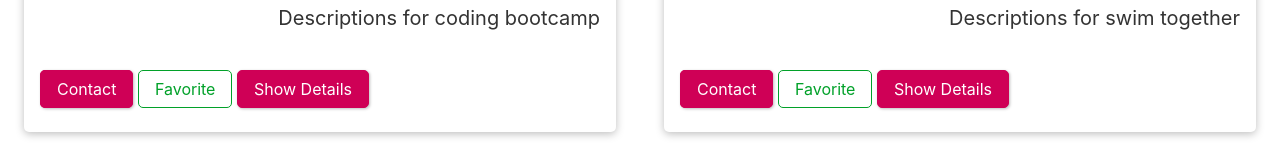
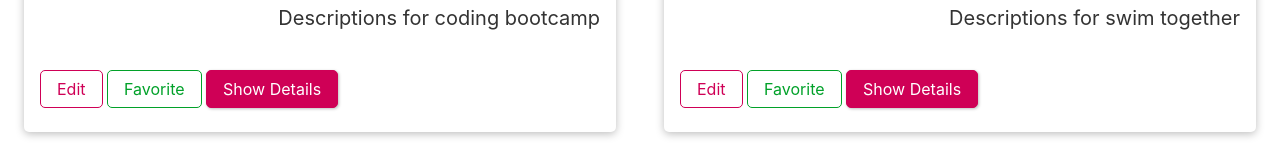
Before and after one commit to C4r50nC/svelte-meetup, a Svelte app: page / in a window 1280 px wide. Shown: the part 526-686 px from the top of the page. Built offline with nearby package versions, Linux system fonts and the light colour scheme.

Commit message:
feat: implement updateMeetup() for meetups store

```diff
--- a/src/App.svelte
+++ b/src/App.svelte
@@ -11,13 +11,16 @@
   let editMode = null;
   let page = 'overview';
   let pageData = {};
+  let editedId;
 
-  function addMeetup(event) {
+  function savedMeetup(event) {
     editMode = null;
+    editedId = null;
   }
 
   function cancelEdit() {
     editMode = null;
+    editedId = null;
   }
 
   function showDetails(event) {
@@ -29,6 +32,11 @@
     page = 'overview';
     pageData = {};
   }
+
+  function startEdit(event) {
+    editMode = 'edit';
+    editedId = event.detail;
+  }
 </script>
 
 <Header />
@@ -36,12 +44,16 @@
 <main>
   {#if page === 'overview'}
     <div class="meetup-controls">
-      <Button on:click={() => (editMode = 'add')}>New Meetup</Button>
+      <Button on:click={() => (editMode = 'edit')}>New Meetup</Button>
     </div>
-    {#if editMode === 'add'}
-      <EditMeetup on:save={addMeetup} on:cancel={cancelEdit} />
+    {#if editMode === 'edit'}
+      <EditMeetup id={editedId} on:save={savedMeetup} on:cancel={cancelEdit} />
     {/if}
-    <MeetupGrid meetups={$meetups} on:showdetails={showDetails} />
+    <MeetupGrid
+      meetups={$meetups}
+      on:showdetails={showDetails}
+      on:edit={startEdit}
+    />
   {:else}
     <MeetupDetail id={pageData.id} on:close={closeDetails} />
   {/if}
--- a/src/Meetups/MeetupGrid.svelte
+++ b/src/Meetups/MeetupGrid.svelte
@@ -13,9 +13,9 @@
       imageUrl={meetup.imageUrl}
       description={meetup.description}
       address={meetup.address}
-      email={meetup.contactEmail}
       isFavorite={meetup.isFavorite}
       on:showdetails
+      on:edit
     />
   {/each}
 </section>
--- a/src/Meetups/MeetupItem.svelte
+++ b/src/Meetups/MeetupItem.svelte
@@ -11,7 +11,6 @@
   export let imageUrl;
   export let description;
   export let address;
-  export let email;
   export let isFavorite;
 
   const dispatch = createEventDispatcher();
@@ -42,7 +41,9 @@
   </div>
 
   <footer>
-    <Button href="mailto:{email}">Contact</Button>
+    <Button mode="outline" type="button" on:click={() => dispatch('edit', id)}
+      >Edit</Button
+    >
     <Button
       mode="outline"
       color={isFavorite ? null : 'success'}
--- a/src/Meetups/meetups-store.js
+++ b/src/Meetups/meetups-store.js
@@ -35,6 +35,16 @@ const customMeetupsStore = {
     };
     meetups.update((items) => [newMeetup, ...items]);
   },
+  updateMeetup: (id, meetupData) => {
+    meetups.update((items) => {
+      const meetupIndex = items.findIndex((i) => i.id === id);
+      const updatedMeetup = { ...meetups[meetupIndex], ...meetupData }; // Override original data with meetupData
+      // Create updated meetups as a separate list and return
+      const updatedMeetups = [...items];
+      updatedMeetups[meetupIndex] = updatedMeetup;
+      return updatedMeetups;
+    });
+  },
   toggleFavorite: (id) => {
     meetups.update((items) => {
       const updatedMeetup = { ...items.find((meetup) => meetup.id === id) }; // Create a copy using the spread operator
```
